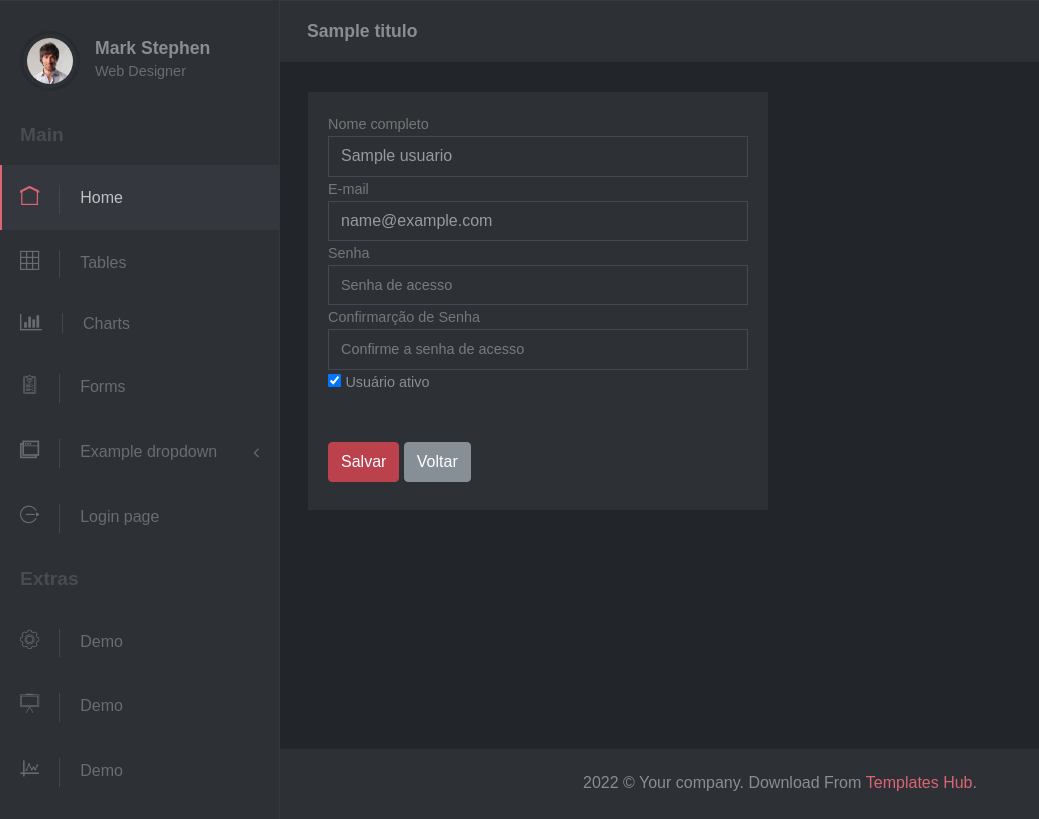
After one commit to alxmath/ordem, a CodeIgniter 4 app: template app/Views/Usuarios/editar.php in a window 1280 px wide. The commit adds this page. Shown: the part 356-1175 px from the top of the page, without its empty margins (0-1039 px from the left). Run offline with PHP 8.4 and a stand-in for CodeIgniter, Linux system fonts and the light colour scheme; the template is opened without the code that fills it: most values are stand-ins (such as "Sample title", 1, 10 or a date in 2020); some libraries are stand-ins or nearby versions; some web fonts are replaced.

Commit message:
Trabalhando na view de edição de usuário

```diff
--- a/app/Config/Filters.php
+++ b/app/Config/Filters.php
@@ -34,7 +34,7 @@ class Filters extends BaseConfig
     public $globals = [
         'before' => [
             // 'honeypot',
-            // 'csrf',
+             'csrf',
             // 'invalidchars',
         ],
         'after' => [
--- a/app/Config/Security.php
+++ b/app/Config/Security.php
@@ -37,7 +37,7 @@ class Security extends BaseConfig
      *
      * @var string
      */
-    public $tokenName = 'csrf_test_name';
+    public $tokenName = 'csrf_ordem';
 
     /**
      * --------------------------------------------------------------------------
--- a/app/Controllers/BaseController.php
+++ b/app/Controllers/BaseController.php
@@ -35,7 +35,7 @@ abstract class BaseController extends Controller
      *
      * @var array
      */
-    protected $helpers = [];
+    protected $helpers = ['form'];
 
     /**
      * Constructor.
--- a/app/Entities/Usuario.php
+++ b/app/Entities/Usuario.php
@@ -6,7 +6,5 @@ use CodeIgniter\Entity\Entity;
 
 class Usuario extends Entity
 {
-    protected $datamap = [];
-    protected $dates   = ['created_at', 'updated_at', 'deleted_at'];
-    protected $casts   = [];
+    protected $dates   = ['criado_em', 'atualizado_em', 'deletado_em'];
 }
--- /dev/null
+++ b/app/Views/Usuarios/_form.php
@@ -0,0 +1,25 @@
+<div class="form-group">
+    <label class="form-control-label">Nome completo</label>
+    <input type="text" name="nome" placeholder="Insira o nome completo" class="form-control" value="<?php echo esc($usuario->nome); ?>">
+</div>
+
+<div class="form-group">
+    <label class="form-control-label">E-mail</label>
+    <input type="email" name="email" placeholder="Insira o e-mail de acesso" class="form-control" value="<?php echo esc($usuario->email); ?>">
+</div>
+
+<div class="form-group">
+    <label class="form-control-label">Senha</label>
+    <input type="password" name="password" placeholder="Senha de acesso" class="form-control">
+</div>
+
+<div class="form-group">
+    <label class="form-control-label">Confirmarção de Senha</label>
+    <input type="password" name="password_confirmation" placeholder="Confirme a senha de acesso" class="form-control">
+</div>
+
+<div class="custom-control custom-checkbox">
+    <input type="hidden" name="ativo" value="0">
+    <input type="checkbox" name="ativo" value="1" class="custom-control-input" id="ativo" <?php if ($usuario->ativo == true): ?> checked <?php endif; ?>>
+    <label class="custom-control-label" for="ativo">Usuário ativo</label>
+</div>
--- /dev/null
+++ b/app/Views/Usuarios/editar.php
@@ -0,0 +1,46 @@
+<?= $this->extend('Layout/principal') ?>
+
+<?= $this->section('titulo') ?>
+<?php echo $titulo ?>
+<?= $this->endsection() ?>
+
+<?= $this->section('estilos') ?>
+<!-- Aqui coloco os estilos da view -->
+<?= $this->endsection() ?>
+
+<?= $this->section('conteudo') ?>
+
+<div class="row">
+  <div class="col-lg-6">
+    <div class="block">
+
+      <div class="block-body">
+
+        <!-- Exibirá os retornos do backend -->
+        <div id="response">
+
+        </div>
+
+        <?php echo form_open('/', ['id' => 'form'], ['id' => "$usuario->id"]) ?>
+
+        <?php echo $this->include('Usuarios/_form'); ?>
+
+        <div class="form-group mt-5 mb-2">
+          <input type="submit" id="btn-salvar" value="Salvar" class="btn btn-danger mr-2">
+          <a href="<?php echo site_url("usuarios/exibir/$usuario->id") ?>" class="btn btn-secondary ml-2">Voltar</a>
+        </div>
+
+        <?php echo form_close(); ?>
+
+      </div>
+    </div>
+
+
+  </div>
+</div>
+
+<?= $this->endsection() ?>
+
+<?= $this->section('scripts') ?>
+<!-- Aqui coloco os scripts da view -->
+<?= $this->endsection() ?>
--- a/app/Views/Usuarios/exibir.php
+++ b/app/Views/Usuarios/exibir.php
@@ -27,8 +27,8 @@
 
       <h5 class='card-title mt-2'><?php echo esc($usuario->nome); ?></h5>
       <p class="card-text"><?php echo esc($usuario->email); ?></p>
-      <p class="card-text">Criado <?php echo $usuario->criado_em; ?></p>
-      <p class="card-text">Atualizado <?php echo $usuario->atualizado_em; ?></p>
+      <p class="card-text">Criado <?php echo $usuario->criado_em->humanize(); ?></p>
+      <p class="card-text">Atualizado <?php echo $usuario->atualizado_em->humanize(); ?></p>
 
       <!-- Example single danger button -->
       <div class="btn-group">
```
Also changed, not shown: app/Controllers/Usuarios.php (+8 -1 lines).
